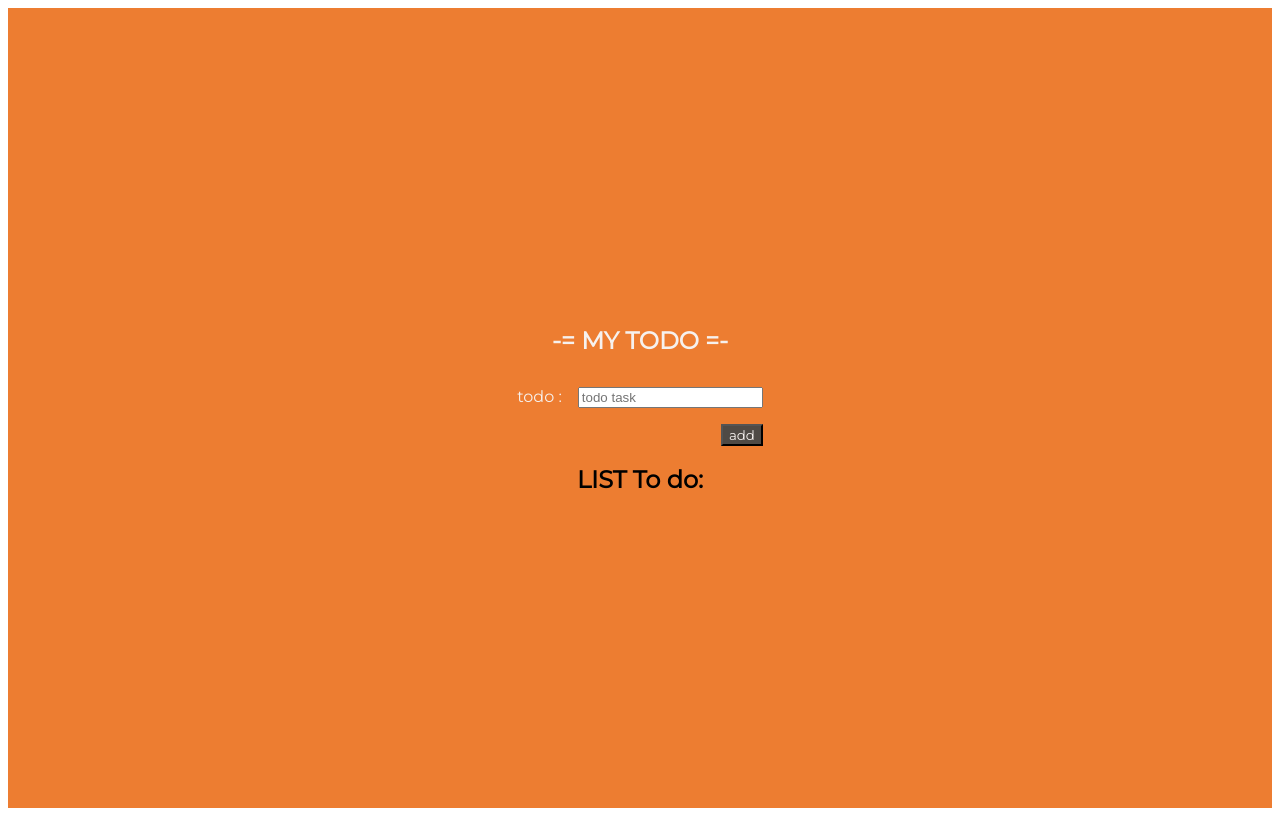
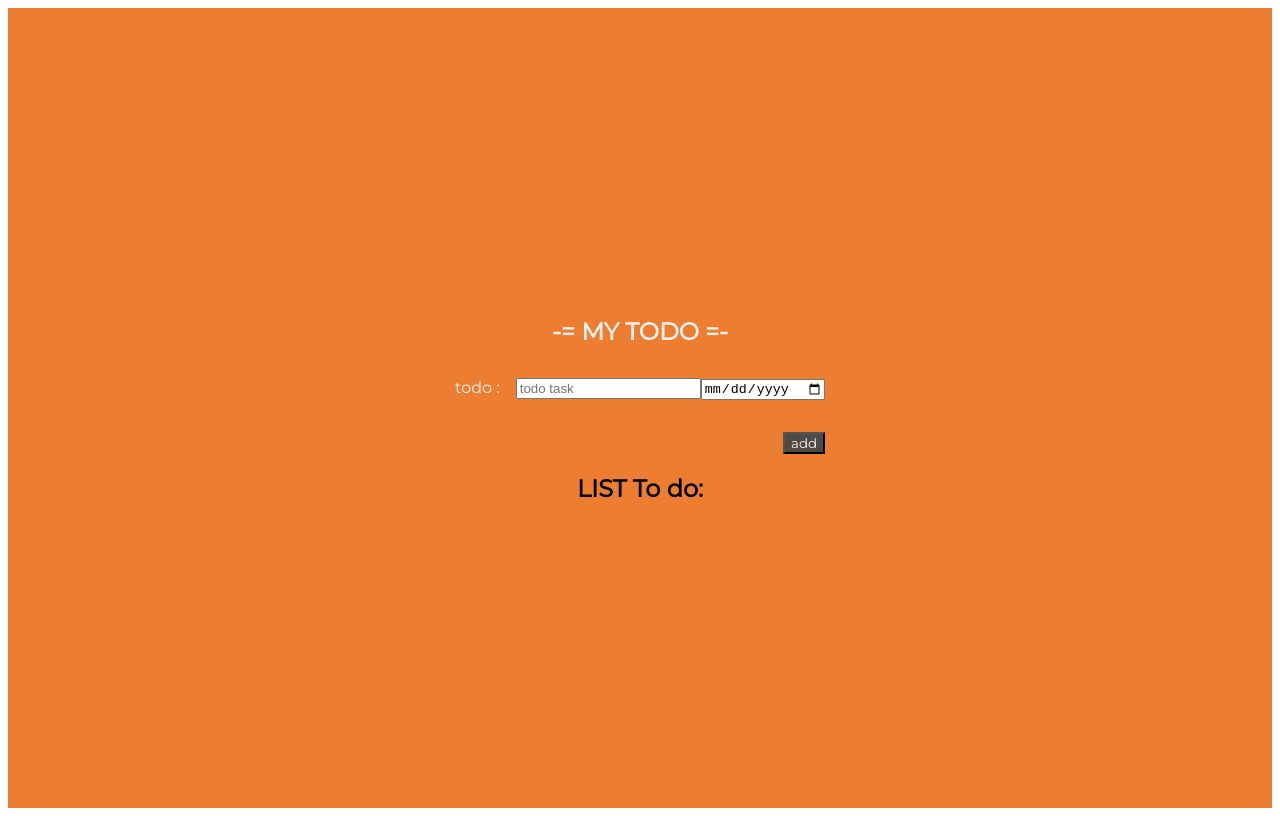
Before and after one commit to arcteta/app-todolist-vue, a Vue app: page / in a window 1280 px wide. Built offline with nearby package versions, Linux system fonts and the light colour scheme.

Commit message:
add: date

```diff
--- a/src/App.vue
+++ b/src/App.vue
@@ -1,6 +1,6 @@
 <script setup>
 import TodoBoard from './components/TodoBoard.vue';
-import TodoList from './components/TodoList.vue';
+import TodoItems from './components/TodoItems.vue';
 import { ref } from 'vue';
 
 const todos = ref([])
@@ -20,7 +20,7 @@ function remove(id){
 <template>
     <section class="wrapper">
         <TodoBoard @addTodo="add" />
-        <TodoList :todos="todos" @remove="remove"/>
+        <TodoItems :todos="todos" @remove="remove"/>
     </section>
 </template>
 
--- a/src/components/TodoBoard.vue
+++ b/src/components/TodoBoard.vue
@@ -2,6 +2,7 @@
 import { ref } from 'vue';
 
 const todo = ref("")
+const date = ref("")
 
 function clear() {
     todo.value = ''
@@ -11,10 +12,11 @@ function clear() {
 
 <template>
     <h1 class="title">-= MY TODO =-</h1>
-    <form @:submit.prevent=" $emit('addTodo', { todo, clear })">
+    <form @:submit.prevent=" $emit('addTodo', { todo , date, clear })">
         <div class="form-control">
             <label for="todo">todo :</label>
             <input type="text" v-model="todo" id="todo" placeholder="todo task">
+            <input type="date" v-model="date" id="date">
         </div>
         <div style="text-align: end;">
             <button class="btn-add">add</button>
@@ -33,7 +35,7 @@ function clear() {
 }
 
 .form-control {
-    margin-bottom: 1rem;
+    margin-bottom: 2rem;
 }
 
 .form-control label {
```
Also changed, not shown: src/components/TodoItems.vue (renamed from src/components/TodoList.vue).
